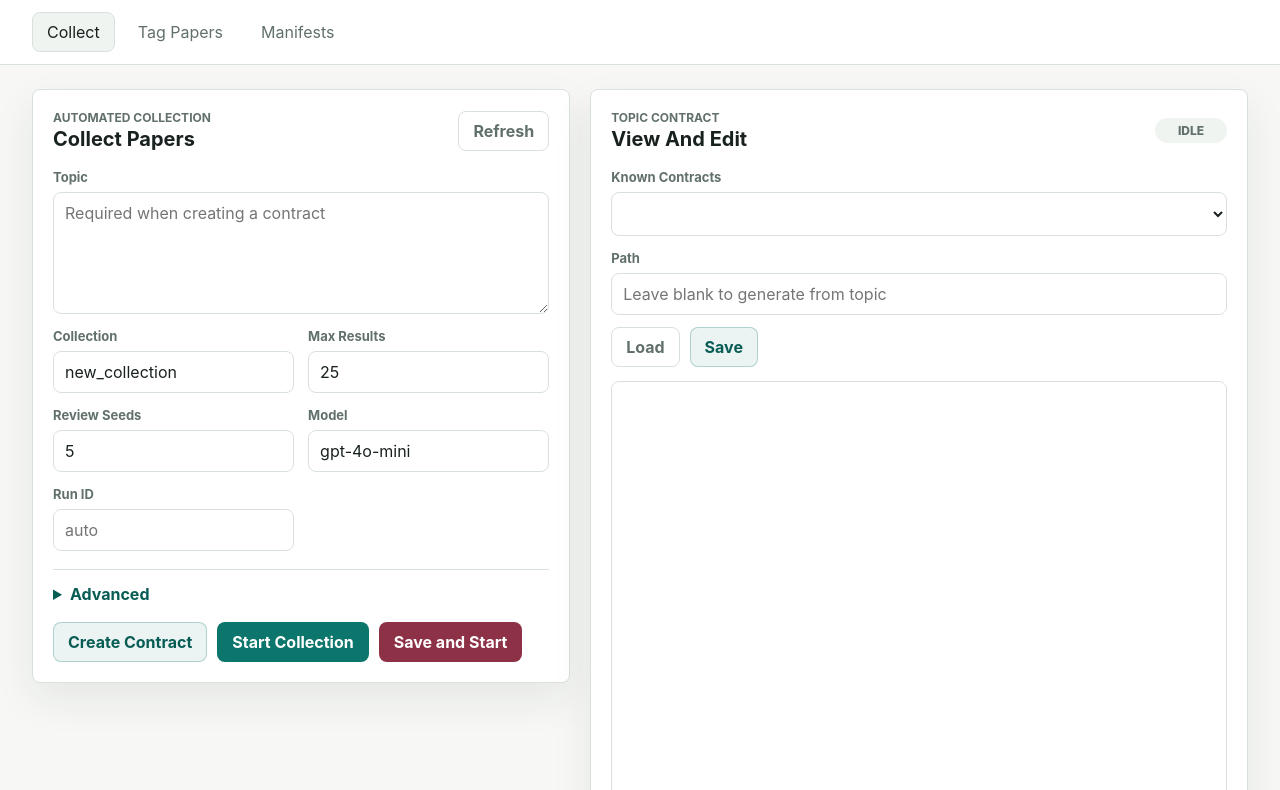
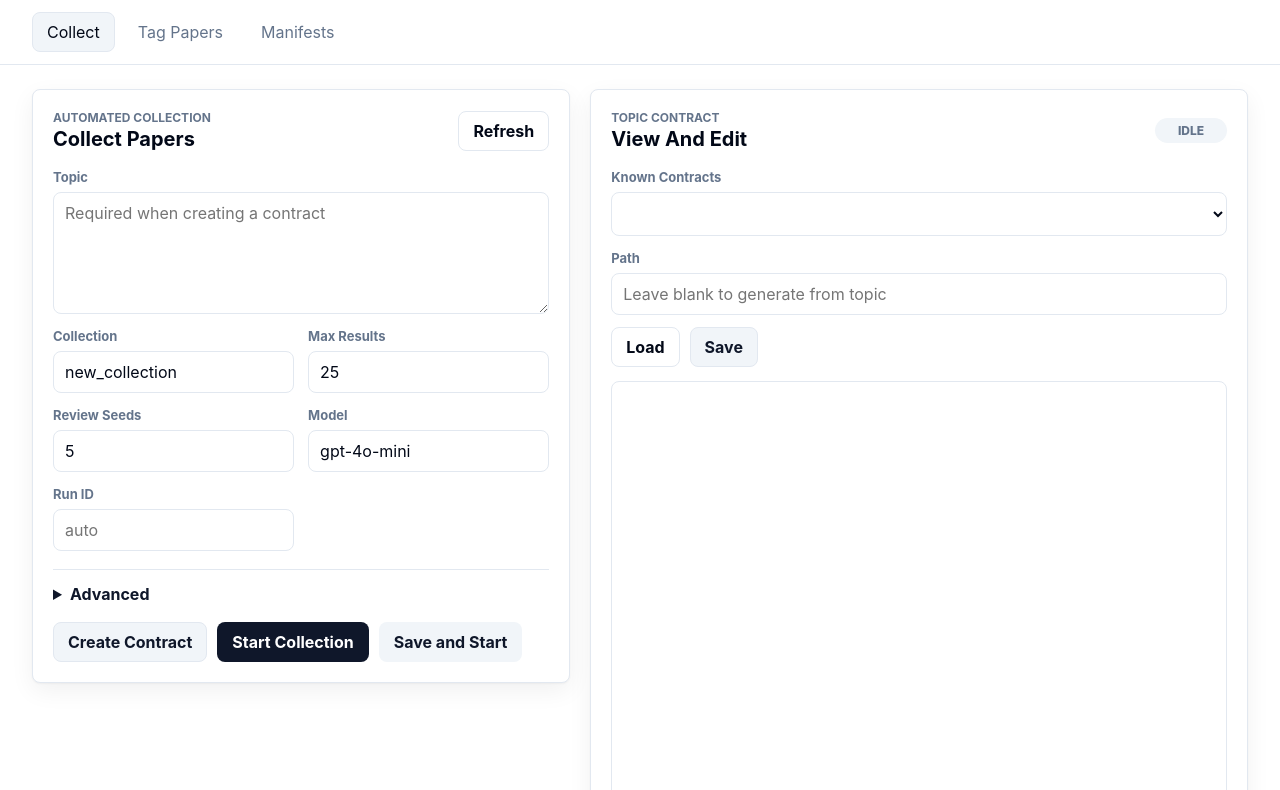
Before and after one commit to MarieHensche/ad-literature-knowledge-pipeline, a plain HTML site: page pipeline_ui/static/index.html in a window 1280 px wide. Shown: the part 90-880 px from the top of the page. Drawn offline with Linux system fonts and the light colour scheme; no server answers.

Commit message:
Adopt Mantis UI palette

```diff
--- a/pipeline_ui/static/styles.css
+++ b/pipeline_ui/static/styles.css
@@ -1,18 +1,63 @@
 :root {
-  color-scheme: light;
-  --bg: #f7f8f6;
-  --surface: #ffffff;
-  --surface-strong: #f0f4f1;
-  --ink: #18211f;
-  --muted: #61706b;
-  --line: #d9e1dd;
-  --teal: #0d766c;
-  --teal-dark: #075c54;
-  --berry: #8d3146;
-  --amber: #b7791f;
-  --danger: #b42318;
-  --shadow: 0 16px 40px rgba(24, 33, 31, 0.08);
+  color-scheme: light dark;
+  --background: hsl(0 0% 100%);
+  --foreground: hsl(222.2 84% 4.9%);
+  --primary: hsl(222.2 47.4% 11.2%);
+  --primary-foreground: hsl(0 0% 100%);
+  --secondary: hsl(210 40% 96.1%);
+  --secondary-foreground: hsl(222.2 47.4% 11.2%);
+  --accent: hsl(210 40% 96.1%);
+  --accent-foreground: hsl(222.2 47.4% 11.2%);
+  --card: hsl(0 0% 100%);
+  --card-foreground: hsl(222.2 84% 4.9%);
+  --border: hsl(214.3 31.8% 91.4%);
+  --muted: hsl(210 40% 96.1%);
+  --muted-foreground: hsl(215.4 16.3% 46.9%);
+  --destructive: hsl(0 84.2% 60.2%);
+  --destructive-foreground: hsl(0 0% 100%);
+  --ring: hsl(221.2 83% 53%);
+  --ring-shadow: hsl(221.2 83% 53% / 0.16);
+  --success: hsl(142.1 76.2% 36.3%);
+  --warning: hsl(29 96% 50.5%);
+  --space: #add8e6;
+  --bag: #e6e6fa;
+  --cluster: #ffffe0;
+  --global: #90ee90;
+  --highlight-foreground: hsl(222.2 47.4% 11.2%);
+  --bg: var(--background);
+  --surface: var(--card);
+  --surface-strong: var(--muted);
+  --ink: var(--foreground);
+  --muted-text: var(--muted-foreground);
+  --line: var(--border);
+  --shadow: 0 1px 2px hsl(222.2 84% 4.9% / 0.04), 0 8px 24px hsl(222.2 84% 4.9% / 0.06);
   font-family: Inter, ui-sans-serif, system-ui, -apple-system, BlinkMacSystemFont, "Segoe UI", sans-serif;
+}
+
+@media (prefers-color-scheme: dark) {
+  :root {
+    --background: hsl(0 0% 13%);
+    --foreground: hsl(0 0% 98%);
+    --primary: hsl(0 0% 96%);
+    --primary-foreground: hsl(0 0% 13%);
+    --secondary: hsl(0 0% 20%);
+    --secondary-foreground: hsl(0 0% 98%);
+    --accent: hsl(0 0% 20%);
+    --accent-foreground: hsl(0 0% 98%);
+    --card: hsl(0 0% 15%);
+    --card-foreground: hsl(0 0% 98%);
+    --border: hsl(0 0% 25%);
+    --muted: hsl(0 0% 20%);
+    --muted-foreground: hsl(0 0% 70%);
+    --destructive: hsl(0 65% 40%);
+    --destructive-foreground: hsl(0 0% 98%);
+    --ring: hsl(198 93% 60%);
+    --ring-shadow: hsl(198 93% 60% / 0.22);
+    --success: hsl(173 58% 48%);
+    --warning: hsl(38 92% 58%);
+    --highlight-foreground: hsl(0 0% 13%);
+    --shadow: 0 1px 2px hsl(0 0% 0% / 0.22), 0 12px 28px hsl(0 0% 0% / 0.26);
+  }
 }
 
 * {
@@ -64,7 +109,7 @@ button {
 
 .eyebrow {
   margin: 0;
-  color: var(--muted);
+  color: var(--muted-text);
   font-size: 12px;
   font-weight: 700;
   letter-spacing: 0;
@@ -74,7 +119,7 @@ button {
 .workspace {
   max-width: 48vw;
   overflow: hidden;
-  color: var(--muted);
+  color: var(--muted-text);
   font-family: ui-monospace, SFMono-Regular, Menlo, Consolas, monospace;
   font-size: 13px;
   text-overflow: ellipsis;
@@ -93,7 +138,7 @@ button {
   border: 1px solid transparent;
   border-radius: 8px;
   padding: 9px 14px;
-  color: var(--muted);
+  color: var(--muted-text);
   background: transparent;
 }
 
@@ -160,7 +205,7 @@ main {
 }
 
 .field span {
-  color: var(--muted);
+  color: var(--muted-text);
   font-size: 13px;
   font-weight: 700;
 }
@@ -174,7 +219,7 @@ textarea {
   border-radius: 8px;
   padding: 10px 11px;
   color: var(--ink);
-  background: #fff;
+  background: var(--surface);
   outline: none;
 }
 
@@ -185,8 +230,8 @@ textarea {
 input:focus,
 select:focus,
 textarea:focus {
-  border-color: var(--teal);
-  box-shadow: 0 0 0 3px rgba(13, 118, 108, 0.14);
+  border-color: var(--ring);
+  box-shadow: 0 0 0 3px var(--ring-shadow);
 }
 
 .code-editor,
@@ -210,7 +255,7 @@ pre {
 
 .advanced summary,
 .raw-block summary {
-  color: var(--teal-dark);
+  color: var(--primary);
   font-weight: 700;
   cursor: pointer;
 }
@@ -220,7 +265,7 @@ pre {
   flex-wrap: wrap;
   gap: 12px 20px;
   margin-top: 14px;
-  color: var(--muted);
+  color: var(--muted-text);
   font-size: 14px;
 }
 
@@ -252,28 +297,29 @@ pre {
 }
 
 .primary-button {
-  color: #fff;
-  background: var(--teal);
+  color: var(--primary-foreground);
+  background: var(--primary);
 }
 
 .primary-button:hover {
-  background: var(--teal-dark);
+  opacity: 0.9;
 }
 
 .primary-button.quiet {
-  background: var(--berry);
+  color: var(--secondary-foreground);
+  background: var(--secondary);
 }
 
 .secondary-button {
-  color: var(--teal-dark);
-  border-color: rgba(13, 118, 108, 0.28);
-  background: rgba(13, 118, 108, 0.08);
+  color: var(--secondary-foreground);
+  border-color: var(--border);
+  background: var(--secondary);
 }
 
 .ghost-button {
-  color: var(--muted);
+  color: var(--foreground);
   border-color: var(--line);
-  background: #fff;
+  background: transparent;
 }
 
 .status-pill {
@@ -283,7 +329,7 @@ pre {
   min-width: 72px;
   border-radius: 999px;
   padding: 5px 10px;
-  color: var(--muted);
+  color: var(--muted-text);
   background: var(--surface-strong);
   font-size: 12px;
   font-weight: 800;
@@ -292,22 +338,22 @@ pre {
 
 .status-pill.succeeded,
 .badge.succeeded {
-  color: #08634f;
-  background: #dff3ed;
+  color: var(--highlight-foreground);
+  background: var(--global);
 }
 
 .status-pill.running,
 .badge.running,
 .status-pill.queued,
 .badge.queued {
-  color: #6c4b00;
-  background: #fff2c8;
+  color: var(--highlight-foreground);
+  background: var(--cluster);
 }
 
 .status-pill.failed,
 .badge.failed {
-  color: var(--danger);
-  background: #ffe4df;
+  color: var(--destructive-foreground);
+  background: var(--destructive);
 }
 
 .job-summary {
@@ -320,13 +366,13 @@ pre {
   border: 1px solid var(--line);
   border-radius: 8px;
   padding: 10px;
-  background: #fbfcfb;
+  background: var(--muted);
 }
 
 .job-command code {
   display: block;
   overflow-x: auto;
-  color: var(--muted);
+  color: var(--muted-text);
   font-size: 12px;
   white-space: pre;
 }
@@ -341,8 +387,8 @@ pre {
   border: 1px solid var(--line);
   border-radius: 8px;
   padding: 12px;
-  color: #24302d;
-  background: #fbfcfb;
+  color: var(--foreground);
+  background: var(--muted);
   font-size: 12px;
   line-height: 1.5;
 }
@@ -372,12 +418,12 @@ pre {
   border-radius: 8px;
   padding: 11px;
   text-align: left;
-  background: #fff;
+  background: var(--surface);
 }
 
 .run-item:hover,
 .run-item.is-active {
-  border-color: var(--teal);
+  border-color: var(--ring);
 }
 
 .run-item strong {
@@ -389,7 +435,7 @@ pre {
 
 .run-meta {
   margin-top: 5px;
-  color: var(--muted);
+  color: var(--muted-text);
   font-size: 12px;
 }
 
@@ -404,12 +450,12 @@ pre {
   border: 1px solid var(--line);
   border-radius: 8px;
   padding: 10px;
-  background: #fbfcfb;
+  background: var(--muted);
 }
 
 .metric span {
   display: block;
-  color: var(--muted);
+  color: var(--muted-text);
   font-size: 11px;
   font-weight: 800;
   text-transform: uppercase;
@@ -432,7 +478,7 @@ pre {
 .step {
   border: 1px solid var(--line);
   border-radius: 8px;
-  background: #fff;
+  background: var(--surface);
 }
 
 .step summary {
@@ -483,7 +529,7 @@ pre {
 }
 
 .mini-table th {
-  color: var(--muted);
+  color: var(--muted-text);
   font-size: 11px;
   text-transform: uppercase;
 }
@@ -491,7 +537,7 @@ pre {
 .path-button {
   border: 0;
   padding: 0;
-  color: var(--teal-dark);
+  color: var(--ring);
   background: transparent;
   font-family: ui-monospace, SFMono-Regular, Menlo, Consolas, monospace;
   font-size: 12px;
```
